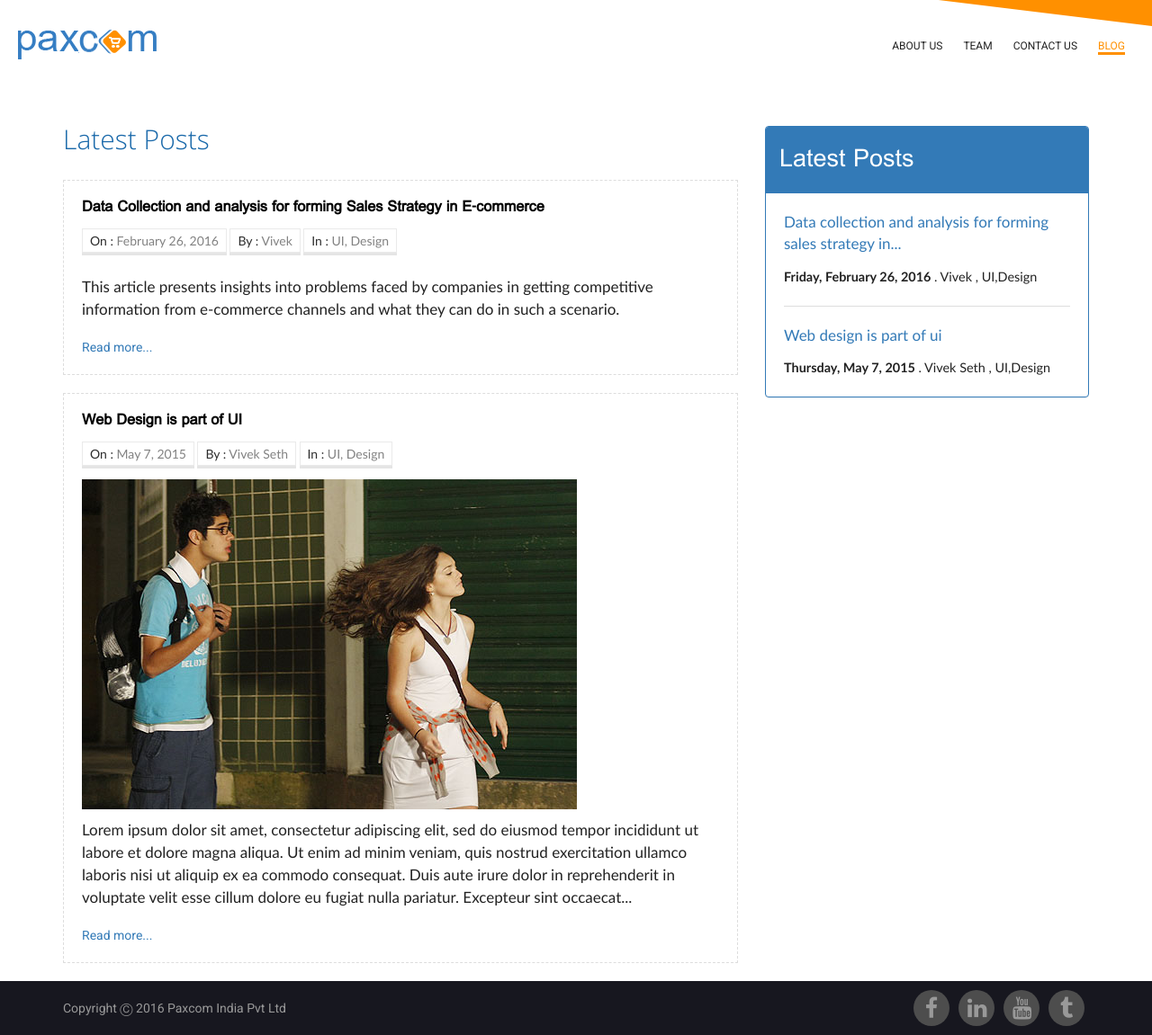
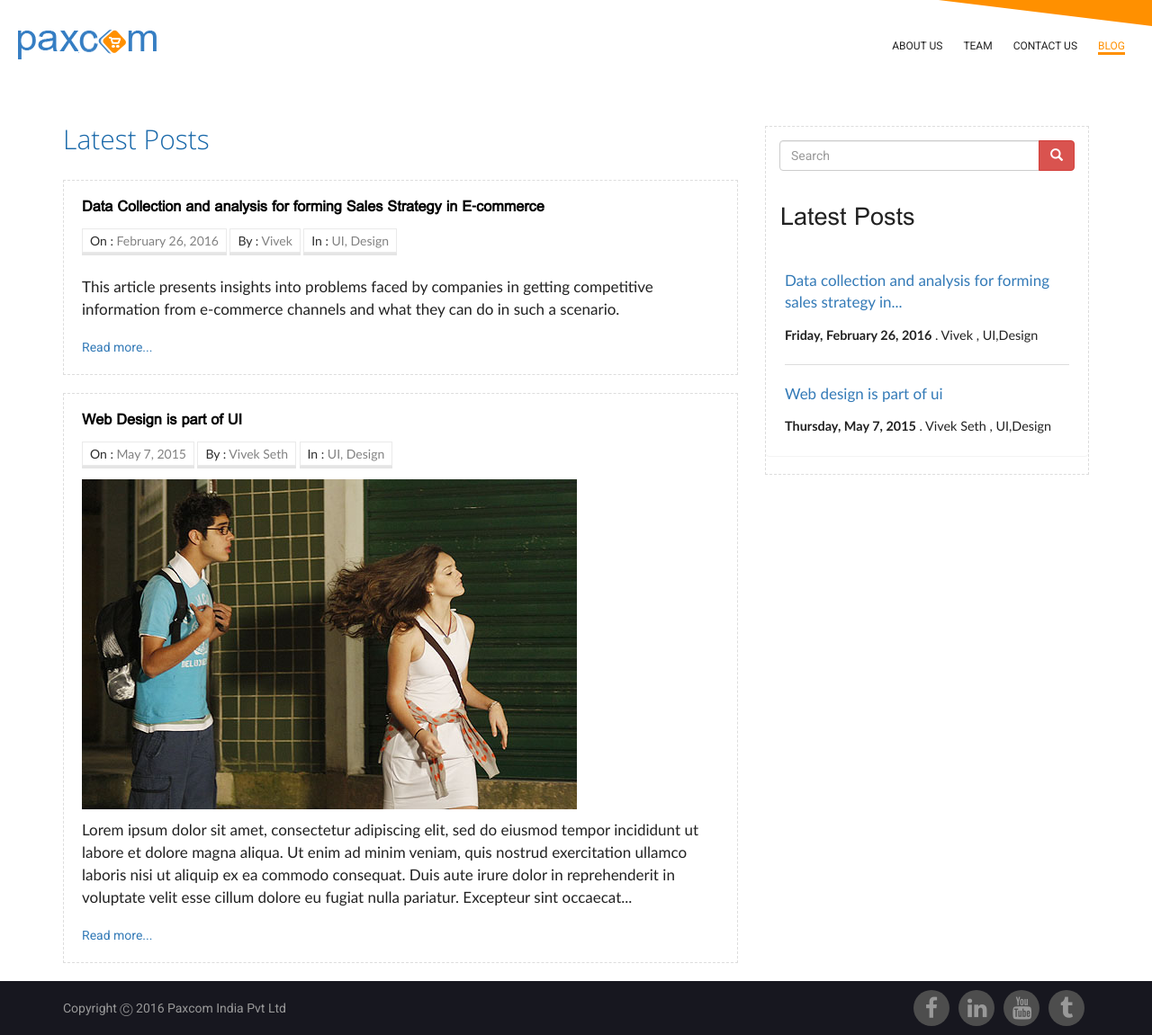
Before and after one commit to paxcom/paxcom.github.io, a Jekyll site: the page built from blog/index.html, in a window 1280 px wide. Shown: the whole page at 90% size. Built offline with Jekyll 4.4.1, drawn with Linux system fonts in a browser that asks for light colours; the list of posts is cut into pages by our own code; comment, search, counter and statistics services are not loaded.

Commit message:
update page

```diff
--- a/_includes/aside.html
+++ b/_includes/aside.html
@@ -1,6 +1,16 @@
 <!-- Latest Posts -->
-
-<div class="panel panel-primary">
+<div class="blog-right-sidebar">
+<div class="custom-search-input">
+                            <div class="input-group col-md-12">
+                                <input type="text" class="  search-query form-control" placeholder="Search">
+                                <span class="input-group-btn">
+                                    <button class="btn btn-danger" type="button">
+                                        <span class=" glyphicon glyphicon-search"></span>
+                                    </button>
+                                </span>
+                            </div>
+                        </div>
+<div class="panel ">
   <div class="panel-heading">
     <h4>Latest Posts</h4>
   </div>
@@ -11,7 +21,7 @@
     </li>
     {% endfor %}
   </ul>
-</div>
+</div> </div>
 
 <!--{% if page.layout == "post" %}
 <div class="panel panel-primary">
--- a/_layouts/post.html
+++ b/_layouts/post.html
@@ -29,7 +29,7 @@
     </div>
 
     <!-- Aside start here -->
-    <div class="col-md-4 list-group-style"> {% include aside.html%} </div>
+    <div class="col-md-4 "> {% include aside.html%} </div>
   </div>
   <div class="clearfix"></div>
 </div>
--- a/blog/index.html
+++ b/blog/index.html
@@ -130,7 +130,7 @@ priority: 1.0
 
 </div>
 
-<div class="col-md-4 list-group-style">
+<div class="col-md-4 ">
 	{% include aside.html %}
 </div>
 </div>
--- a/css/style.css
+++ b/css/style.css
@@ -1645,7 +1645,8 @@ ul.footer-nav{ max-width:150px; margin:auto;}
  padding:0px 8px !important; font-size:14px !important; position:relative}
  .meta-info li span{color:#2E2E2E}
 
- .list-group-style ul.list-group{ padding:0px 20px ;}
+ .blog-right-sidebar{ border: 1px dashed #ddd; margin-bottom:30px;}
+ .blog-right-sidebar ul.list-group{ padding:0px 20px ; }
 
  .list-style ul{ margin:0 0 0 17px ;}
  .list-style ul li{     font-size: 17px;
@@ -1665,6 +1666,8 @@ ul.footer-nav{ max-width:150px; margin:auto;}
     clear: both;     font-family: 'open_sanslight' !important;
 
     font-weight: 100;}
+
+	.custom-search-input{ padding:15px;}
 
 /* .meta-info li:after{    content: "";
     width: 1px;
```
